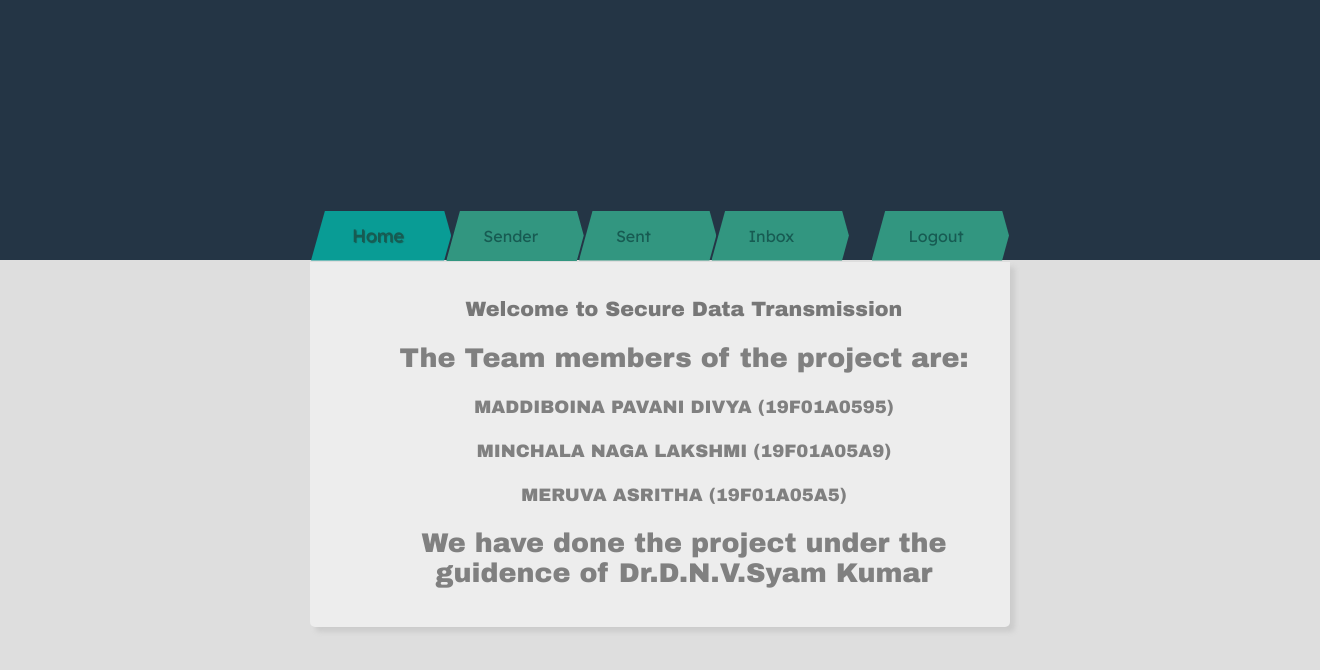
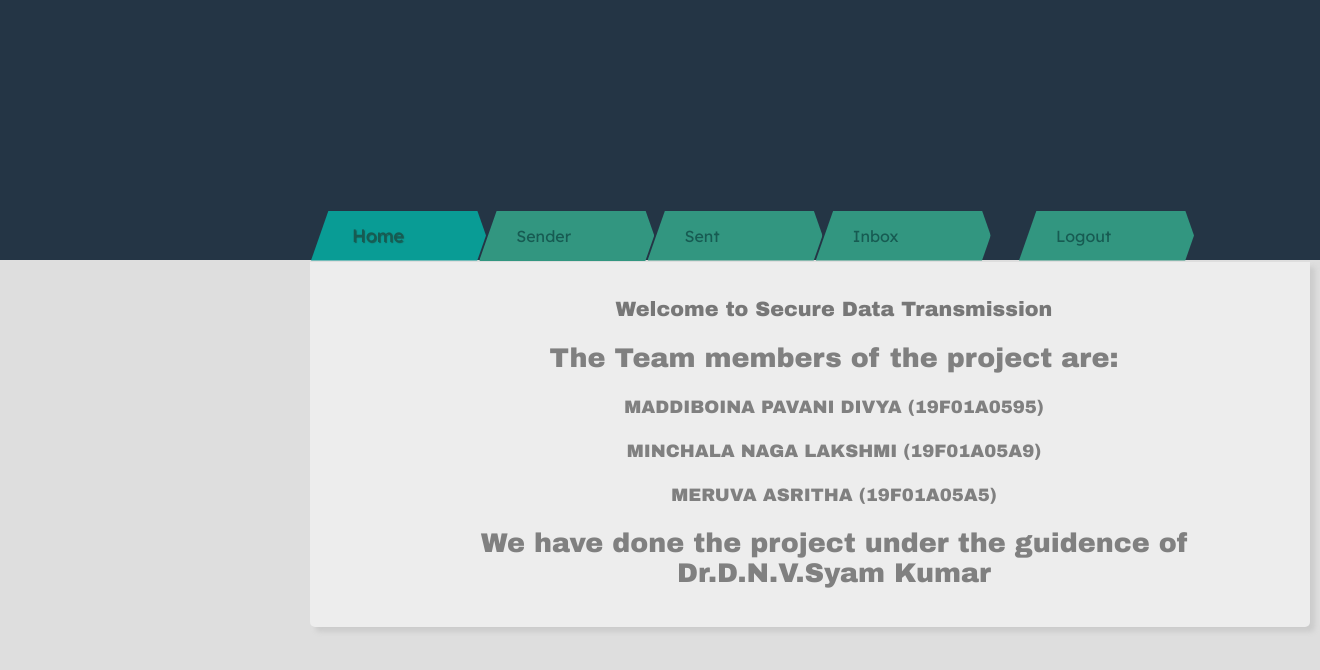
Before and after one commit to Maddiboinapav-ani/Secure-Data-Transmission, a Flask app: page /dashboard in a window 1320 px wide. Shown: the top 670 px of the page. Run offline with Flask 2, Linux system fonts and the light colour scheme.

Commit message:
updated container width

```diff
--- a/static/dashboard.css
+++ b/static/dashboard.css
@@ -26,7 +26,7 @@ body {
 
 
 .container {
-    width: var(--container-width);
+    width: 1000px;
     height: var(--container-height);
     margin-left: -350px;
     margin-top: -200px;
```
